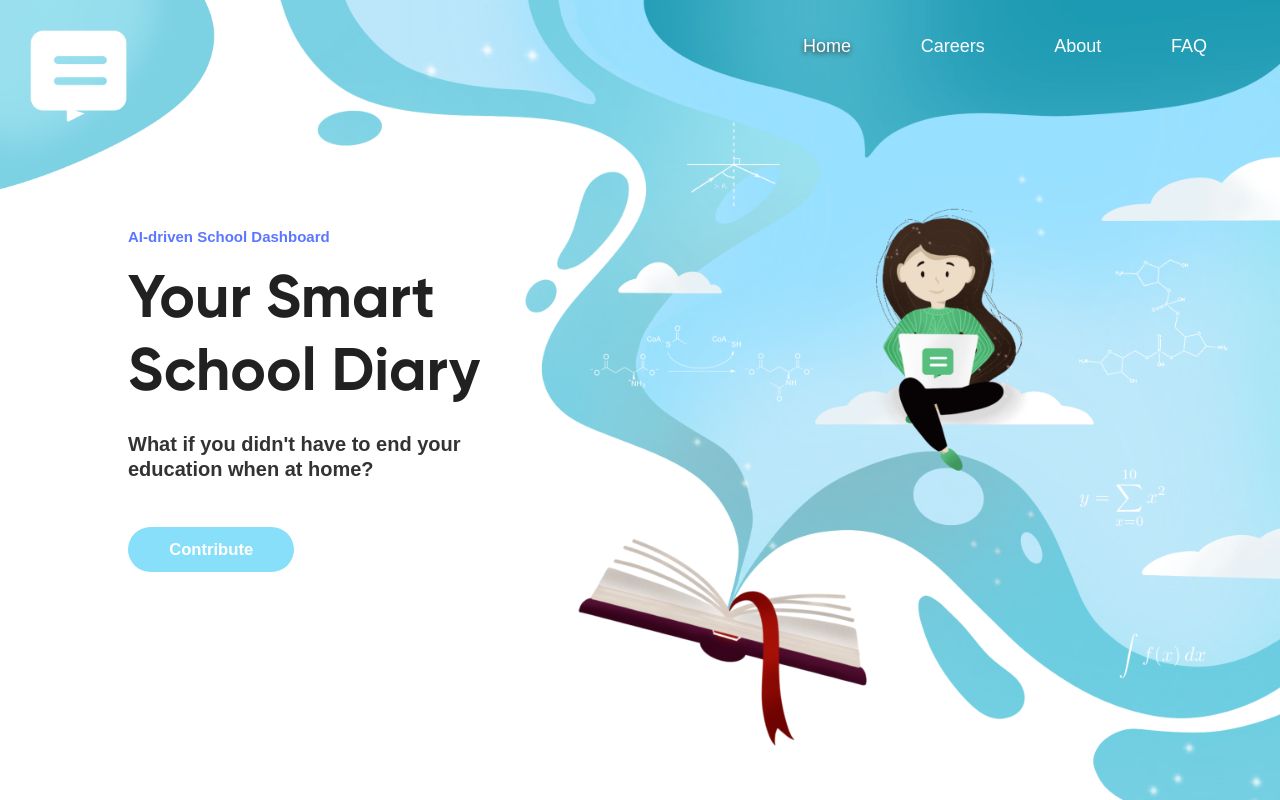
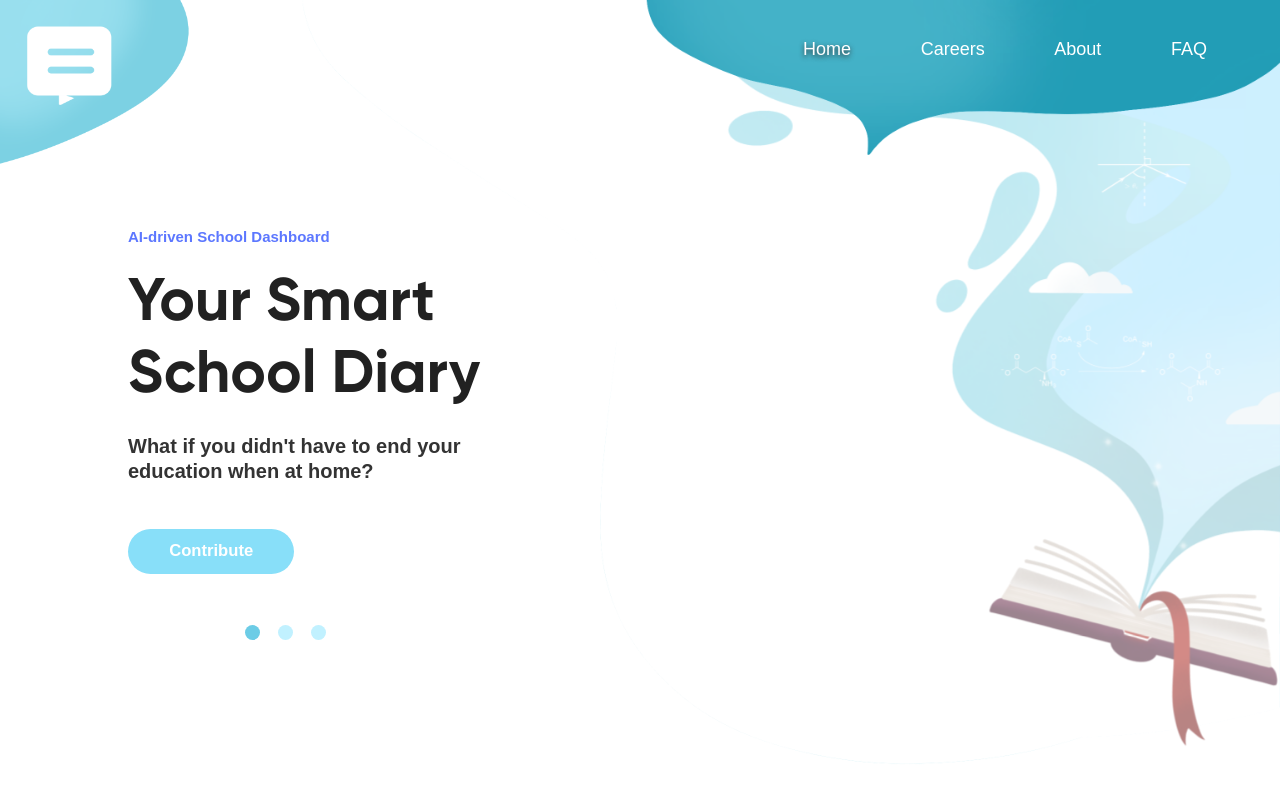
Before and after one commit to Gradder-Official/gradder_main, a Flask app: page / in a window 1280 px wide. Run offline with Flask 2, Linux system fonts and the light colour scheme; some libraries are stand-ins or nearby versions; some web fonts are replaced.

Commit message:
Added slide 2, slide 3 and animations to landing page

```diff
--- a/app/static/scripts/landing.js
+++ b/app/static/scripts/landing.js
@@ -10,6 +10,11 @@ window.onload = function(){
       localStorage.lang = "укр";
    	}
 }
+
+/* Landing page carousel */
+$(document).ready(function () {
+    $(".carousel").carousel({ interval: 10000 });
+});
 
 /* Показать текст */
 document.getElementsByClassName('custom-options')[0].addEventListener('click', function() {
--- a/app/static/styles/landing.css
+++ b/app/static/styles/landing.css
@@ -9,6 +9,24 @@
 	position: relative;
 	border-radius: 40px 40px 0 0;
 }
+/* Cloud behind navbar menu */
+.new-landing .navbar-background {
+    position: absolute;
+    top: 0;
+    right: 0;
+    height: 100%;
+    width: 100vw;
+    z-index: 50;
+}
+.new-landing .navbar-background .navcloud {
+    height: 100%;
+    width: 100vw;
+	background-size: contain;
+	background-position: top right;
+    background-repeat: no-repeat;
+    background-image: url('../images/navcloud.png');
+}
+/* Left text panel */
 .new-landing .left-container {
     float: left;
     display: flex;
@@ -26,6 +44,7 @@
 	font-size: 15px;
 	font-weight: 600;
     color: #5C77FF;
+    z-index: 100;
 }
 .new-landing .left-container .hero-text h1 {
 	font-family: 'Gilroy', sans-serif;
@@ -34,6 +53,7 @@
 	font-size: 60px; /* 77px */
 	margin-top: 1.2vw;
     transition: font-size 0.25s ease;
+    z-index: 100;
 }
 .new-landing .left-container .hero-text h3 {
     width: 30vw;
@@ -43,6 +63,7 @@
 	color: #333333;
 	margin-top: 2vw;
     transition: font-size 0.25s ease;
+    z-index: 100;
 }
 .new-landing .hero-text .button {
 	margin-top: 10%;
@@ -60,15 +81,19 @@
 	justify-content: center;
 	color: #FFFFFF;
     transition: all 0.3s ease;
+    z-index: 100;
 }
 .new-landing .hero-text .button:hover {
 	transform: translate(0px, -5px);
     box-shadow: 7px 6px 26px rgba(0, 0, 0, 0.2);
+    background: rgb(108,204,230);
 }
 .new-landing .hero-text .button:active {
 	transform: translate(0px, 0px);
     box-shadow: 7px 6px 26px rgba(0, 0, 0, 0.1);
+    background: rgb(108,204,230);
 }
+/* Right image panel */
 .new-landing .right-container {
     position: absolute;
     top: 0;
@@ -79,11 +104,19 @@
 .new-landing .right-container .hero-image {
     height: 100%;
     width: 100vw;
-	background-image: url('../images/Right image.png');
 	background-size: contain;
 	background-position: top right;
     background-repeat: no-repeat;
     z-index: 0;
+}
+#slide1 {
+    background-image: url('../images/Right Image.png');
+}
+#slide2 {
+    background-image: url('../images/Right Image 2.png');
+}
+#slide3 {
+    background-image: url('../images/Right Image 3.png');
 }
 .new-landing .right-container .hero-image p {
 	color: white;
@@ -93,6 +126,37 @@
 	font-size: 23px;
 	display: none;
 }
+/* Carousel controls */
+.carousel-indicators {
+    bottom: 18vh;
+    justify-content: flex-start;
+    margin-left: 18%;
+    z-index: 100;
+}
+.carousel-indicators li {
+    width: 15px;
+    height: 15px;
+    margin-left: 15px;
+    border-radius: 50%;
+    background-color: rgb(193,241,255);
+}
+.carousel-indicators .active, .carousel-indicators li:hover {
+    cursor: pointer;
+    background-color: rgb(108,204,230);
+}
+.carousel-item {
+    height: 100vh;
+}
+/* Carousel animations */
+@keyframes activeSlide {
+    0%, 100% { opacity: 0; transform: translate(50em, 0em) }
+    20%, 80% { opacity: 1; transform: translate(0, 0) }
+}
+.active .hero-image {
+    animation: activeSlide 10s ease;
+    animation-fill-mode: forwards;
+}
+/* Responsive */
 @media screen and (max-width: 1640px) {
 	.new-landing .left-container .hero-text {
 		width: 455px;
@@ -117,6 +181,11 @@
     .new-landing .right-container .hero-image {
         position: fixed;
         left: 0;
+        width: 1240px;
+    }
+    .new-landing .navbar-background .navcloud {
+        position: absolute;
+        right: 0px;
         width: 1240px;
     }
 }
--- a/app/static/styles/main.css
+++ b/app/static/styles/main.css
@@ -128,35 +128,25 @@ input[type=number]::-webkit-outer-spin-button
 	padding: 14px;
 }
 /* Landing menu */
-.navbar {
+.nav-bar {
     position: absolute;
     width: 100vw;
     margin-top: 30px;
     display: flex;
   	z-index: 100;
 }
-.navbar .logo {
+.nav-bar .logo {
     display: flex;
 	cursor: pointer;
 	transition: all 0.2s ease;
 }
-.navbar .logo img {
+.nav-bar .logo img {
     margin-top: -30px;
-	height: 15vw;
-	width: 17vw;
+	height: 13vw;
+	width: 15vw;
 	transition: all 0.2s ease;
 }
-/*
-.navbar .logo p {
-	font-family: 'Gilroy', sans-serif;
-	font-size: 29px;
-	font-weight: 600;
-	color: #333333;
-	padding-left: 14px;
-	transition: all 0.2s ease;
-}
-*/
-.navbar .menu {
+.nav-bar .menu {
     display: flex;
     justify-content: space-between;
     width: 450px;
@@ -165,10 +155,10 @@ input[type=number]::-webkit-outer-spin-button
   	list-style-type: none;
  	overflow: hidden;
 }
-.navbar .menu li {
+.nav-bar .menu li {
   	float: left;
 }
-.navbar .menu li a  {
+.nav-bar .menu li a  {
 	font-family: 'SF UI Text', sans-serif;
 	font-size: 18px;
 	font-weight: 500;
@@ -178,30 +168,30 @@ input[type=number]::-webkit-outer-spin-button
   	padding: 6px 23px;
   	text-decoration: none;
   	border-radius: 11px;
-  	transition: background 0.3s;
+    transition: background 0.3s;
 }
-.navbar .menu li a:hover  {
-	text-shadow: 0 2px 5px #333333;
+.nav-bar .menu li:hover  {
+    text-shadow: 0 2px 5px #333333;
 }
-.navbar .menu li .active  {
+.nav-bar .menu li .active  {
   	text-shadow: 0 2px 5px #333333;
 }
 
 @media screen and (max-width: 960px) {
-	.navbar {
+	.nav-bar {
 		position: relative;
 		justify-content: space-between;
 		margin-right: 50px;
 	}
-	.navbar .menu li .active  {
+	.nav-bar .menu li .active  {
 		display: none;
 	}
-	.navbar .menu li a  {
+	.nav-bar .menu li a  {
 	  	border: 2px solid #E6E6EF;
 	  	transition: border 0.25s ease;
 	  	margin-right: 0;
 	}
-	.navbar .menu li a:hover  {
+	.nav-bar .menu li a:hover  {
 		background: none;
 		border: 2px solid #D7D7E5;
 	}
@@ -210,36 +200,36 @@ input[type=number]::-webkit-outer-spin-button
 	}
 }
 @media screen and (max-width: 479px) {
-	.navbar {
+	.nav-bar {
  		margin: 25px 25px 0 25px;
 	}
-	.navbar .menu li {
+	.nav-bar .menu li {
   		float: left;
   		margin-left: 0px;
 	}
-	.navbar .menu {
+	.nav-bar .menu {
   		margin-left: 0px;
 	}
-	.navbar .logo {
+	.nav-bar .logo {
 		margin-top: 2px;
 	}
 
 }
 @media screen and (max-width: 375px) {
-	.navbar .navbar {
+	.nav-bar .nav-bar {
  		margin: 16px 16px 0 16px;
 	}
-	.navbar .logo img {
+	.nav-bar .logo img {
 		height: 30px;
 		width: 28.5px;
 	}
-	.navbar .logo p {
+	.nav-bar .logo p {
 		font-size: 27px;
 	}
-	.navbar .menu li {
+	.nav-bar .menu li {
 	  	margin-left: 0;
 	}
-	.navbar .menu li a  {
+	.nav-bar .menu li a  {
 		font-size: 16px;
 	}
 
--- a/app/templates/base.html
+++ b/app/templates/base.html
@@ -34,7 +34,7 @@
     <div class="loader-wrapper">
         Gradder
     </div>
-    <div class="navbar">
+    <div class="nav-bar">
         {% block navbar %}
         <div class="logo">
             <img src="{{ url_for('static', filename='images/Left Image.png') }}" alt="Gradder logo">
@@ -49,7 +49,7 @@
         {% endblock navbar %}
     </div>
     {% block content %}
-    <div class="container">
+    <div class="contain">
         {% for message in get_flashed_messages() %}
         <div class="alert alert-warning">
             <button type="button" class="close" data-dismiss="alert">&times;</button>
@@ -79,6 +79,13 @@
 
     {{ moment.include_moment() }}
     {% endblock scripts %}
+    <script src="https://cdnjs.cloudflare.com/ajax/libs/popper.js/1.12.9/umd/popper.min.js"
+        integrity="sha384-ApNbgh9B+Y1QKtv3Rn7W3mgPxhU9K/ScQsAP7hUibX39j7fakFPskvXusvfa0b4Q"
+        crossorigin="anonymous"></script>
+    <script src="https://maxcdn.bootstrapcdn.com/bootstrap/4.0.0/js/bootstrap.min.js"
+        integrity="sha384-JZR6Spejh4U02d8jOt6vLEHfe/JQGiRRSQQxSfFWpi1MquVdAyjUar5+76PVCmYl"
+        crossorigin="anonymous"></script>
+
 </body>
 
 </html>
--- a/app/templates/index.html
+++ b/app/templates/index.html
@@ -2,12 +2,17 @@
 
 {% block styles %}
 {{ super() }}
+<link rel="stylesheet" href="https://maxcdn.bootstrapcdn.com/bootstrap/4.0.0/css/bootstrap.min.css"
+    integrity="sha384-Gn5384xqQ1aoWXA+058RXPxPg6fy4IWvTNh0E263XmFcJlSAwiGgFAW/dAiS6JXm" crossorigin="anonymous">
 <link rel="stylesheet" href="{{ url_for('static', filename='styles/landing.css') }}">
 {% endblock styles %}
 
 
 {% block page_content %}
 <div class="new-landing">
+    <div class="navbar-background">
+        <div class="navcloud"></div>
+    </div>
 	<div class="left-container">
 		<div class="hero-text">
 			<p>AI-driven School Dashboard</p>
@@ -20,11 +25,24 @@
 			</a>
 		</div>
 	</div>
-	<div class="right-container">
-		<div class="hero-image">
-			<p>AI-driven School Dashboard</p>
-		</div>
-	</div>
+    <div class="carousel right-container" id="landing-carousel" data-ride="carousel">
+        <ol class="carousel-indicators">
+            <li data-target="#landing-carousel" data-slide-to="0" class="active"></li>
+            <li data-target="#landing-carousel" data-slide-to="1"></li>
+            <li data-target="#landing-carousel" data-slide-to="2"></li>
+        </ol>
+        <div class="carousel-inner">
+            <div class="carousel-item active">
+                <div class="hero-image" id="slide1"></div>
+            </div>
+            <div class="carousel-item">
+                <div class="hero-image" id="slide2"></div>
+            </div>
+            <div class="carousel-item">
+                <div class="hero-image" id="slide3"></div>
+            </div>
+        </div>
+    </div>
 </div>
 {% endblock %}
 
```
Also changed, not shown: app/static/images/Right Image 2.png (added), app/static/images/Right Image 3.png (added), app/static/images/Right Image.png, app/static/images/navcloud.png (added). Lines whose indentation alone changed are shown as unchanged.
